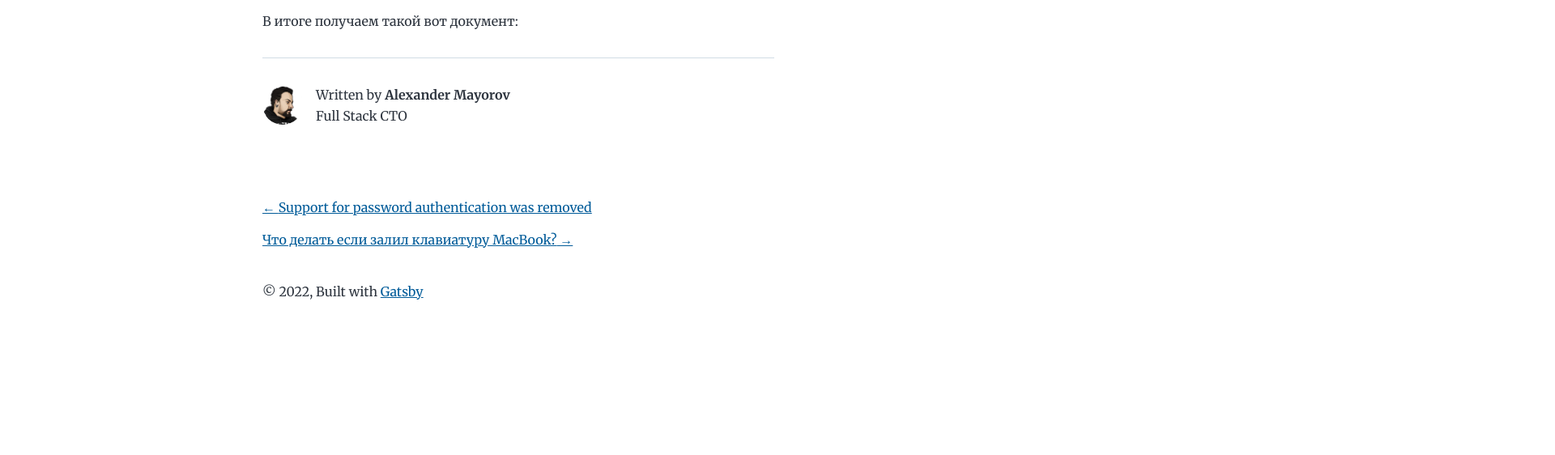
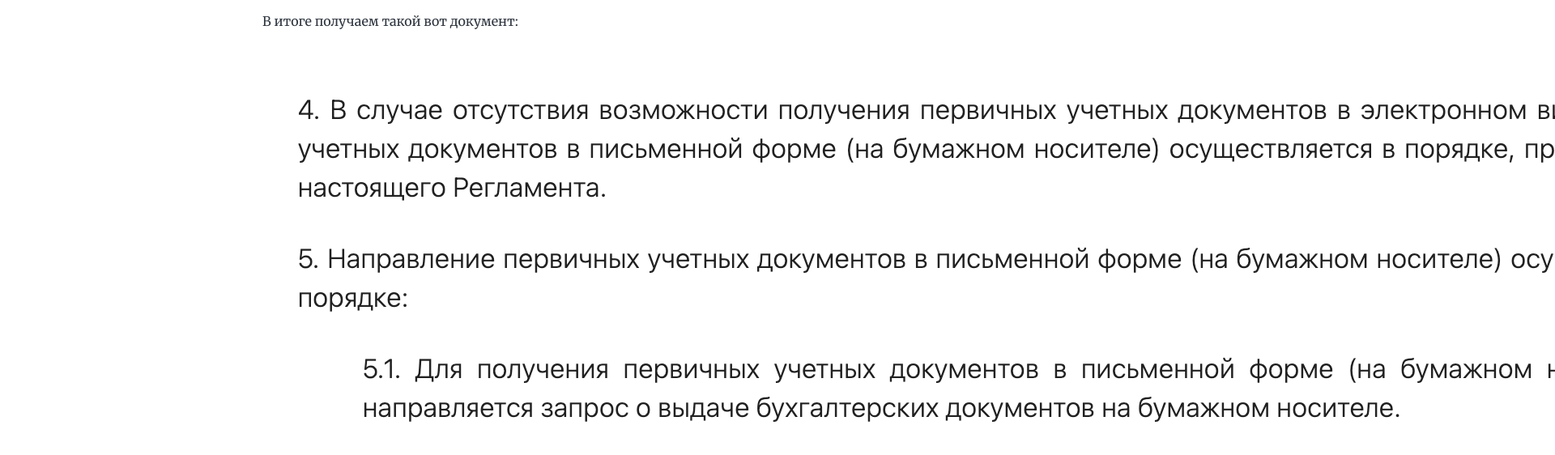
Before and after one commit to geekjob/gatsby-starter-blog, a Gatsby site: page /css-ol-sub-numbering/ in a window 1280 px wide. Shown: the part 674-1236 px from the top of the page at 81% size, 1920 px wide, since content can reach past the window. Before the commit the page ends 1110 px from the top, so only its background shows below. Built offline with nearby package versions, Linux system fonts and the light colour scheme; Gatsby itself is replaced by a stand-in of ours; some packages are replaced by stand-ins of ours.

Commit message:
Update index.md

````diff
--- a/content/blog/css-ol-sub-numbering/index.md
+++ b/content/blog/css-ol-sub-numbering/index.md
@@ -20,3 +20,5 @@ ol > li:before {
 ```
 
 В итоге получаем такой вот документ:
+
+![geekjob](img-01.png?raw=true)
````
